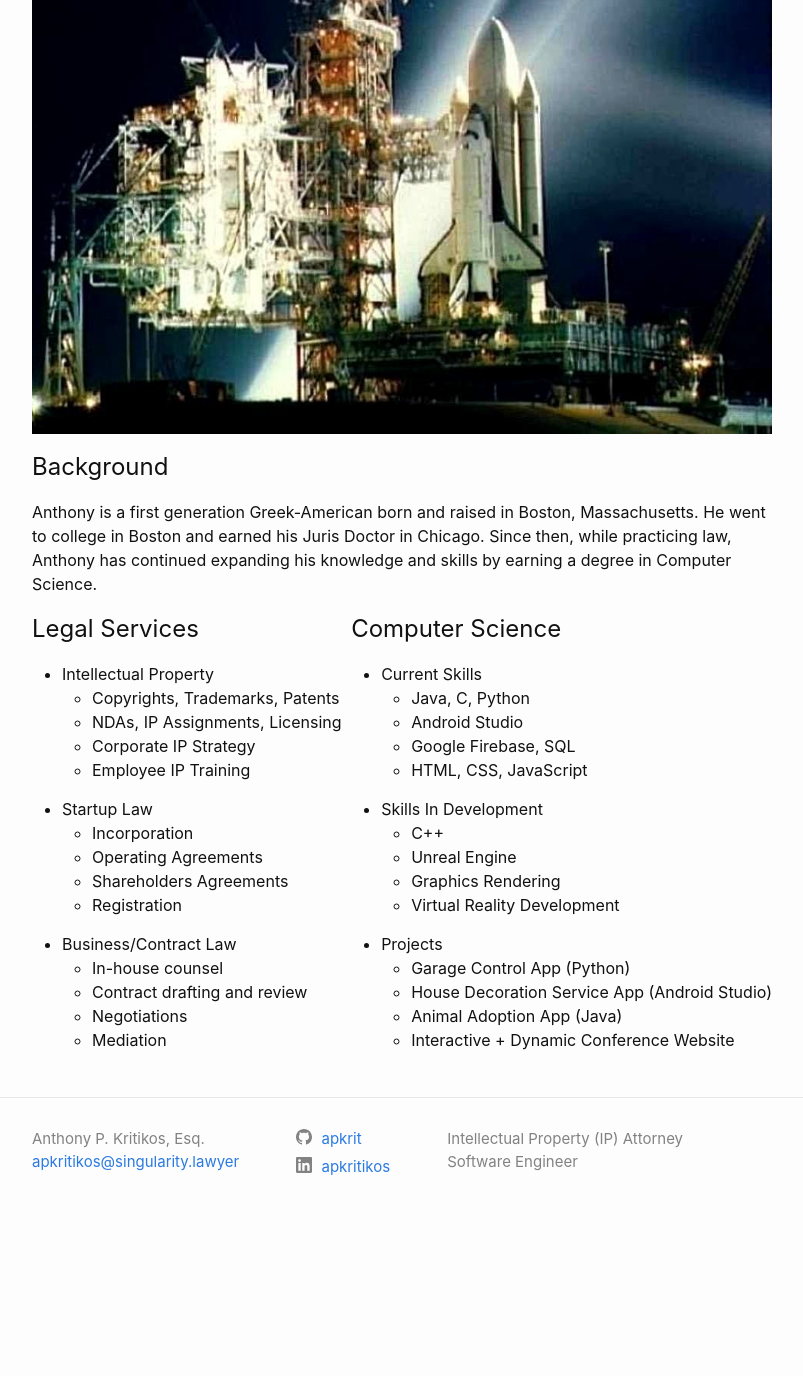
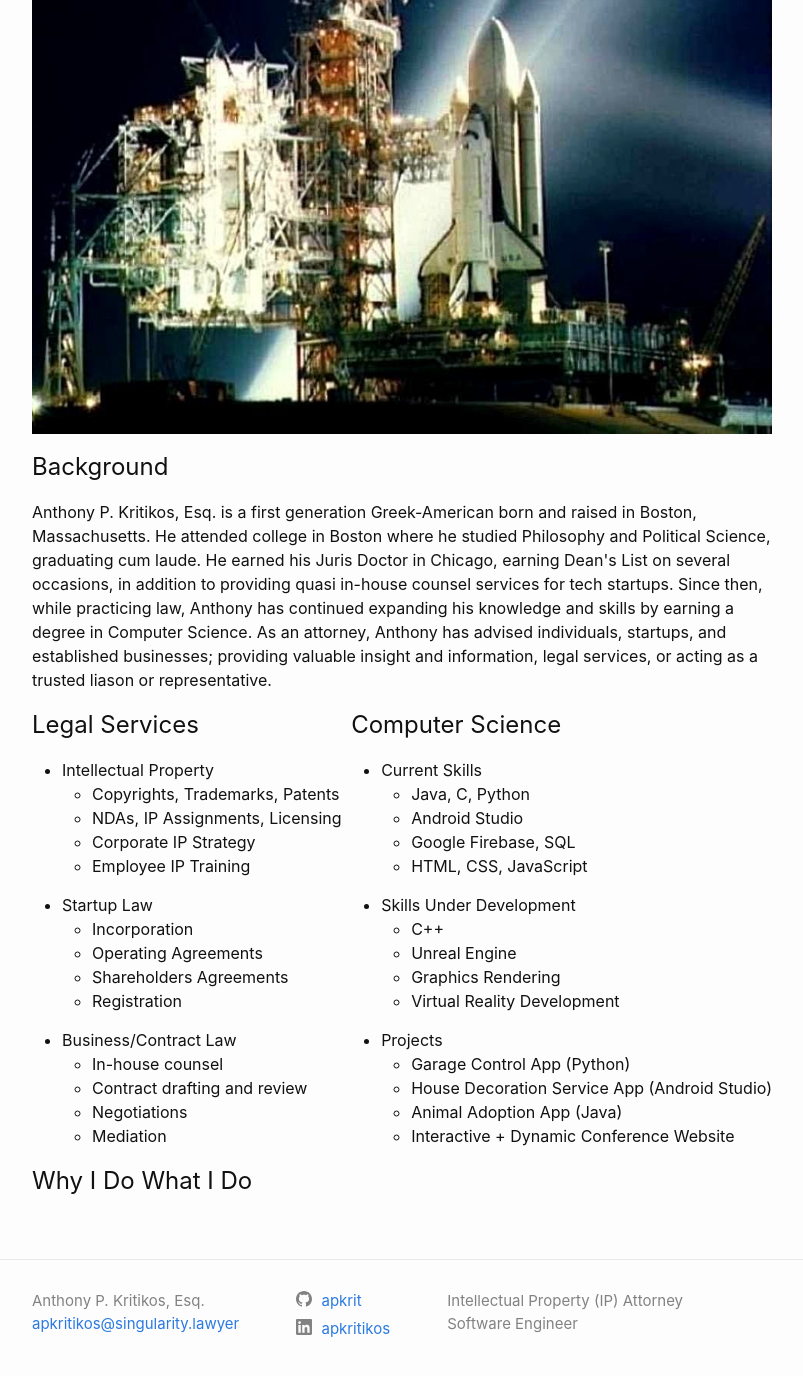
Before and after one commit to apkrit/apkrit.github.io, a Jekyll site: the page built from about.md, in a window 1280 px wide and 1400 px high, scrolled down 271 px. Shown: the top 1376 px of the window, without its empty margins (238-1041 px from the left). Built offline with Jekyll 4.4.1, drawn with Linux system fonts in a browser that asks for light colours; before the commit the page ends 1509 px from its top, so only the background shows below that.

Commit message:
Added to about page

```diff
--- a/_includes/contactform.html
+++ b/_includes/contactform.html
@@ -23,4 +23,5 @@
       <input type="hidden" name="_next" value="https://singularity.lawyer/thankyou">
       <button type="submit" class="btn btn-lg btn-dark btn-block">Submit</button>
     </form>
+
   </div>
--- a/about.md
+++ b/about.md
@@ -10,7 +10,7 @@ permalink: /about
 
 <h1>Background</h1>
 
-<p>Anthony is a first generation Greek-American born and raised in Boston, Massachusetts. He went to college in Boston and earned his Juris Doctor in Chicago. Since then, while practicing law, Anthony has continued expanding his knowledge and skills by earning a degree in Computer Science.</p>
+<p>Anthony P. Kritikos, Esq. is a first generation Greek-American born and raised in Boston, Massachusetts. He attended college in Boston where he studied Philosophy and Political Science, graduating cum laude. He earned his Juris Doctor in Chicago, earning Dean's List on several occasions, in addition to providing quasi in-house counsel services for tech startups. Since then, while practicing law, Anthony has continued expanding his knowledge and skills by earning a degree in Computer Science. As an attorney, Anthony has advised individuals, startups, and established businesses; providing valuable insight and information, legal services, or acting as a trusted liason or representative.</p>
 
 <div class="legalcol">
 <h1>Legal Services</h1>
@@ -49,7 +49,7 @@ permalink: /about
     <li>Google Firebase, SQL</li>
     <li>HTML, CSS, JavaScript</li>
   </ul>
-  <li>Skills In Development</li>
+  <li>Skills Under Development</li>
   <ul>
     <li>C++</li>
     <li>Unreal Engine</li>
@@ -65,3 +65,6 @@ permalink: /about
   </ul>
 </ul>
 </div>
+
+<h1>Why I Do What I Do</h1>
+<p></p>
```
